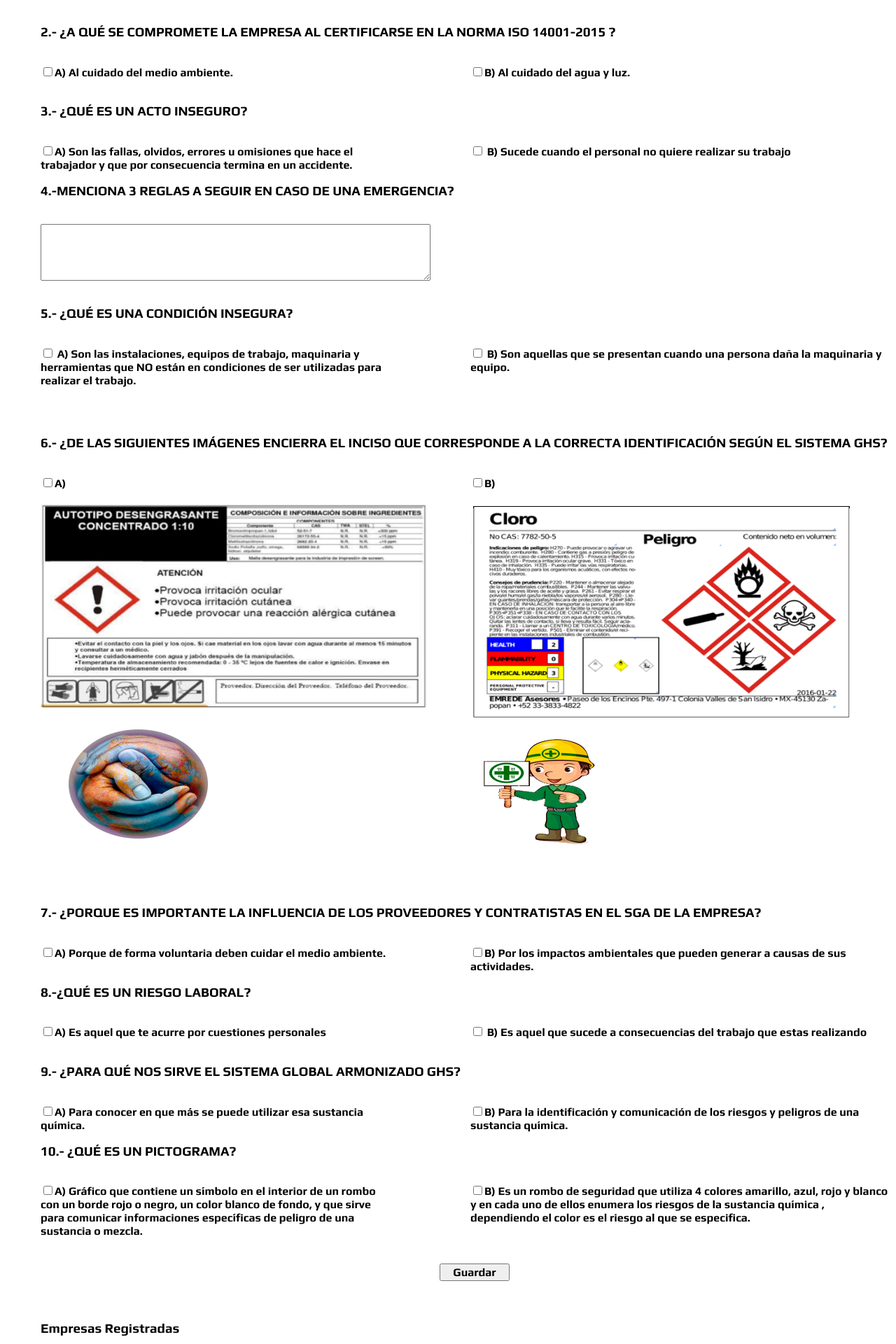
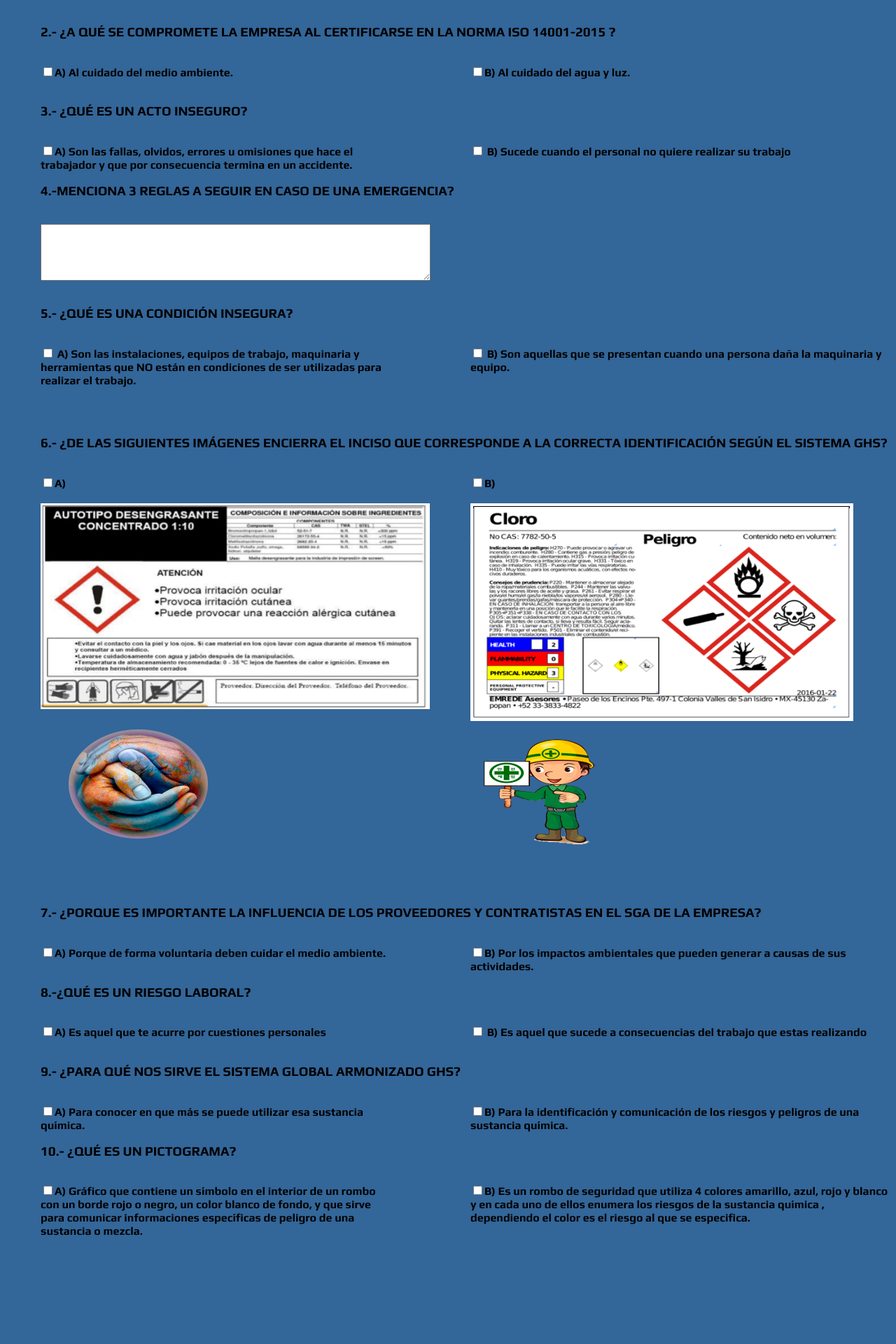
Before and after one commit to yomimsm/ks, a PHP site: page /examen_extra.php in a window 1280 px wide. Shown: the part 600-2520 px from the top of the page at 70% size. Run offline with PHP 8.4, Linux system fonts and the light colour scheme; the visitor is signed in with stand-in values (Sample User, id 1); data that the repository does not hold is empty.

Commit message:
!!!J_examen2
modificacion del examen dos con respuestas bye

```diff
--- a/examen_extra.php
+++ b/examen_extra.php
@@ -7,11 +7,34 @@
 font-family:"Play-Bold";
 src: url("fonts/Play-Bold.ttf");
                 }
+                 body{
+            background-color:#336699;
+        }
 
    </style>
 </head>
+<?php
+    session_start();
+    include ("conexion.php");
+    //var_dump($_SESSION['id']);
+    //var_dump($_SESSION['clave']);
+    //var_dump($_SESSION['nombre']);
+    //var_dump($_SESSION['employee']);
+    if (isset($_SESSION['id'])) {
+        //echo 'Sesion iniciada correctamente.<br />';
+        //echo 'Usuario: '.$_SESSION['id'].'<br />';
+        //echo 'Password: '.$_SESSION['password'].'<br />';
+    }else {
+        header("Location:login_trabajador.php");
+    }
+    ?>
+
 <body>
-	<img src="img/ks.png" alt=""> <img src="img/sg.png" alt="" style="float: right;">
+   <form action="evaluacion_extra.php" method="POST">
+    <input type="hidden" name="clave" id="clave" value="<?php echo $_SESSION['clave']?>">
+    <input type="hidden" name="nombre" id="nombre" value="<?php echo $_SESSION['nombre']?>">
+    <input type="hidden" name="employee" id="employee" value="<?php echo $_SESSION['employee']?>">
+<img src="img/ks.png" alt=""> <img src="img/sg.png" alt="" style="float: right;">
 	<h2 style="font-family: play-bold; text-align: center;">SISTEMAS DE ARNESES  K&S MEXICANA S.A. DE C.V.</h2>
 	<h2 style="font-family: play-bold; text-align: center;">DEPARTAMENTO DE SEGURIDAD E HIGIENE Y MEDIO AMBIENTE</h2>
 	<h3 style="font-family: play-bold; text-align: center;">EXAMEN DE CURSO DE CONCIENTIZACIÓN EN MEDIO AMBIENTE Y SEGURIDAD PARA PROVEEDORES Y CONTRATISTAS </h3>
@@ -26,7 +49,7 @@ src: url("fonts/Play-Bold.ttf");
 
     <div style="margin-left:50px; font-family: play-Bold;">
 
-       <textarea name="actividades" id="activadades" cols="67" rows="5"style="resize: both;"></textarea>
+       <textarea name="prohibido" id="prohibido" cols="67" rows="5"style="resize: both;"></textarea>
 
 
 
@@ -40,11 +63,11 @@ src: url("fonts/Play-Bold.ttf");
 
     <div style="margin-left:50px; font-family: play-Bold;">
 
-       <div style="float:left; width:500px " > <input type="checkbox" name="mexicana" id="mexicana" value = "1">A) Al cuidado del medio ambiente. </div>
+       <div style="float:left; width:500px " > <input type="checkbox" name="correcta3" id="correcta3" value = "1">A) Al cuidado del medio ambiente. </div>
 
 
  &nbsp;&nbsp;&nbsp;
-       <div style="float: right;width: 600px"> <input type="checkbox" name="extranjera" id="extranjera" value = "2">B) Al cuidado del agua y luz.</div>
+       <div style="float: right;width: 600px"> <input type="checkbox" name="incorrecta3" id="incorrecta3" value = "2">B) Al cuidado del agua y luz.</div>
 
 
 
@@ -58,11 +81,11 @@ src: url("fonts/Play-Bold.ttf");
 
     <div style="margin-left:50px; font-family: play-Bold;">
 
-       <div style="float:left; width:500px " > <input type="checkbox" name="mexicana" id="mexicana" value = "1">A) Son las fallas, olvidos, errores  u omisiones que hace el trabajador y que
+       <div style="float:left; width:500px " > <input type="checkbox" name="correcta1" id="correcta1" value = "1">A) Son las fallas, olvidos, errores  u omisiones que hace el trabajador y que
 por consecuencia  termina en un accidente. </div>
 
  &nbsp;&nbsp;&nbsp;
-       <div style="float: right;width: 600px"> <input type="checkbox" name="extranjera" id="extranjera" value = "2"> B) Sucede cuando el personal no quiere realizar su trabajo</div>
+       <div style="float: right;width: 600px"> <input type="checkbox" name="incorrecta1" id="incorrecta1" value = "2"> B) Sucede cuando el personal no quiere realizar su trabajo</div>
 
 
     </div>
@@ -74,7 +97,7 @@ por consecuencia  termina en un accidente. </div>
 
     <div style="margin-left:50px; font-family: play-Bold;">
 
-       <textarea name="actividades" id="activadades" cols="67" rows="5"style="resize: both;"></textarea>
+       <textarea name="emergencia" id="emergencia" cols="67" rows="5"style="resize: both;"></textarea>
 
 
 
@@ -87,11 +110,11 @@ por consecuencia  termina en un accidente. </div>
 
 
     <div style="margin-left:50px; font-family: play-Bold;">
-        <div style="float:left; width:500px " > <input type="checkbox" name="mexicana" id="mexicana" value = "1"> A) Son las instalaciones, equipos de trabajo, maquinaria y herramientas que NO están en condiciones  de  ser utilizadas para realizar el trabajo. </div>
+        <div style="float:left; width:500px " > <input type="checkbox" name="correcta" id="correcta" value = "1"> A) Son las instalaciones, equipos de trabajo, maquinaria y herramientas que NO están en condiciones  de  ser utilizadas para realizar el trabajo. </div>
 
 
 
- <div style="float: right;width: 600px">  <input type="checkbox" name="extranjera" id="extranjera" value = "2"> B) Son aquellas  que se presentan cuando una persona daña la maquinaria y equipo.</div>
+ <div style="float: right;width: 600px">  <input type="checkbox" name="incorrecta" id="incorrecta" value = "2"> B) Son aquellas  que se presentan cuando una persona daña la maquinaria y equipo.</div>
 
 
     </div>
@@ -102,13 +125,13 @@ por consecuencia  termina en un accidente. </div>
 
     <div style="margin-left:50px; font-family: play-Bold;">
 
-        <div style="float:left; width:500px " ><input type="checkbox" name="mexicana" id="mexicana" value = "1">A) <br><br><img src="img/autotipo.png" alt=""><img src="img/manos1.png" alt="">
+        <div style="float:left; width:500px " ><input type="checkbox" name="incorrecta7" id="incorrecta7" value = "1">A) <br><br><img src="img/autotipo.png" alt=""><img src="img/manos1.png" alt="">
  </div>
 
 
 
  &nbsp;&nbsp;&nbsp;
-        <div style="float: right;width: 600px"><input type="checkbox" name="extranjera" id="extranjera" value = "2">B) <br><br><img src="img/cloro.png" alt=""><img src="img/mono2.png" alt=""></div>
+        <div style="float: right;width: 600px"><input type="checkbox" name="correcta7" id="correcta7" value = "2">B) <br><br><img src="img/cloro.png" alt=""><img src="img/mono2.png" alt=""></div>
 
 
 
@@ -129,13 +152,13 @@ por consecuencia  termina en un accidente. </div>
 
     <div style="margin-left:50px; font-family: play-Bold;">
 
-       <div style="float:left; width:500px " > <input type="checkbox" name="mexicana" id="mexicana" value = "1">A) Porque de forma voluntaria  deben cuidar el medio ambiente.
+       <div style="float:left; width:500px " > <input type="checkbox" name="incorrecta4" id="incorrecta4" value = "1">A) Porque de forma voluntaria  deben cuidar el medio ambiente.
        </div>
 
 
 
         &nbsp;&nbsp;&nbsp;
-        <div style="float: right;width: 600px"><input type="checkbox" name="extranjera" id="extranjera" value = "2">B) Por los impactos ambientales que pueden generar a causas de sus actividades.
+        <div style="float: right;width: 600px"><input type="checkbox" name="correcta4" id="correcta4" value = "2">B) Por los impactos ambientales que pueden generar a causas de sus actividades.
         </div>
 
 
@@ -148,10 +171,10 @@ por consecuencia  termina en un accidente. </div>
 
     <div style="margin-left:50px; font-family: play-Bold;">
 
-      <div style="float:left; width:500px " > <input type="checkbox" name="mexicana" id="mexicana" value = "1">A) Es aquel que te acurre por cuestiones personales  </div>
+      <div style="float:left; width:500px " > <input type="checkbox" name="incorrecta2" id="incorrecta2" value = "1">A) Es aquel que te acurre por cuestiones personales  </div>
 
  &nbsp;&nbsp;&nbsp;
-        <div style="float: right;width: 600px"><input type="checkbox" name="extranjera" id="extranjera" value = "2"> B) Es aquel que  sucede a  consecuencias del trabajo que estas  realizando</div>
+        <div style="float: right;width: 600px"><input type="checkbox" name="correcta2" id="correcta2" value = "2"> B) Es aquel que  sucede a  consecuencias del trabajo que estas  realizando</div>
 
 
 
@@ -165,13 +188,13 @@ por consecuencia  termina en un accidente. </div>
 
     <div style="margin-left:50px; font-family: play-Bold;">
 
-       <div style="float:left; width:500px " > <input type="checkbox" name="mexicana" id="mexicana" value = "1">A) Para conocer en que más se puede utilizar esa sustancia química.</div>
+       <div style="float:left; width:500px " > <input type="checkbox" name="incorrecta5" id="incorrecta5" value = "1">A) Para conocer en que más se puede utilizar esa sustancia química.</div>
 
 
 
 
  &nbsp;&nbsp;&nbsp;
-       <div style="float: right;width: 600px"> <input type="checkbox" name="extranjera" id="extranjera" value = "2">B) Para  la identificación y  comunicación de los riesgos y peligros  de una sustancia química.</div>
+       <div style="float: right;width: 600px"> <input type="checkbox" name="correcta5" id="correcta5" value = "2">B) Para  la identificación y  comunicación de los riesgos y peligros  de una sustancia química.</div>
 
 
 
@@ -186,69 +209,27 @@ por consecuencia  termina en un accidente. </div>
 
     <div style="margin-left:50px; font-family: play-Bold;">
 
-        <div style="float:left; width:500px " ><input type="checkbox" name="mexicana" id="mexicana" value = "1">A) Gráfico que contiene un símbolo en el interior de un rombo con un borde rojo o negro, un color blanco de fondo, y que sirve para comunicar informaciones específicas de peligro de una sustancia o mezcla.
+        <div style="float:left; width:500px " ><input type="checkbox" name="correcta6" id="correcta6" value = "1">A) Gráfico que contiene un símbolo en el interior de un rombo con un borde rojo o negro, un color blanco de fondo, y que sirve para comunicar informaciones específicas de peligro de una sustancia o mezcla.
  </div>
 
 
 
     &nbsp;&nbsp;&nbsp;
-        <div style="float: right;width: 600px"><input type="checkbox" name="extranjera" id="extranjera" value = "2">B)  Es un  rombo de seguridad que utiliza 4 colores amarillo, azul, rojo y blanco y en cada uno de ellos enumera los riesgos de la sustancia química , dependiendo el color es el riesgo al que se especifica.</div>
+        <div style="float: right;width: 600px"><input type="checkbox" name="incorrecta6" id="incorrecta6" value = "2">B)  Es un  rombo de seguridad que utiliza 4 colores amarillo, azul, rojo y blanco y en cada uno de ellos enumera los riesgos de la sustancia química , dependiendo el color es el riesgo al que se especifica.</div>
 
 
 
     <br><br><br><br><br><br>
+    </div>
+    <br><br><br><br><br><br><br><br>
+    <br><br><br><br><br><br><br><br>
+    <br><br><br><br><br><br><br><br>
+    <br><br><br><br><br><br>
+    <div style="margin-left: 500px; ">
+    <button type="submit" style="font-family: play-Bold; width: 100px; font-size: 16px">Enviar Respuestas</button>
 
 
-    <div style="margin-left: 570px; ">
-    <button type="submit" style="font-family: play-Bold; width: 100px; font-size: 16px">Guardar</button>
     </div>
-    </form>
-    <br>
-    <br>
-    <div>
-    <h3>Empresas Registradas</h3>
-    <?php if ($res) {   ?>
-    <table>
-    <thead>
-        <tr>Nombre </tr>
-        <tr>Procedencia </tr>
-        <tr>Tipo </tr>
-        <tr>Actividades </tr>
-        <tr>Razón Social </tr>
-        <tr>Contacto </tr>
-    </thead>
-        <tbody>
-        <?php
-            $p = "";
-            $t = "";
-			while ($f=mysqli_fetch_array($res)) {
-                    if($f['procedencia'] == 1){
-                        $p = "Fisica";
-                    }
-                    if($f['procedencia'] == 2){
-                        $p = "Moral";
-                    }
-                    if($f['tipo'] == 1){
-                        $t = "Mexicana";
-                    }
-                    if($f['tipo'] == 2){
-                        $t = "Extranjera";
-                    }?>
-			<tr>
-            <td><?php echo $f['company'];?></td>
-			<td><?php echo $p;?></td>
-			<td><?php echo $t;?></td>
-            <td><?php echo $f['actividades'];?></td>
-            <td><?php echo $f['razon_social'];?>'</td>
-            <td><?php echo $f['contacto'];?>'</td>
-		    </tr>
-			<?php }?>
-            </tbody>
-    </table>
-    <?php   } else{?>
-   <p>No hay empresas registradas</p>
-   <?php } ?>
-   <hr>
-    </div>
+  </form>
 </body>
 </html>
```
Also changed, not shown: evaluacion_extra.php (added, +148 -0 lines).
